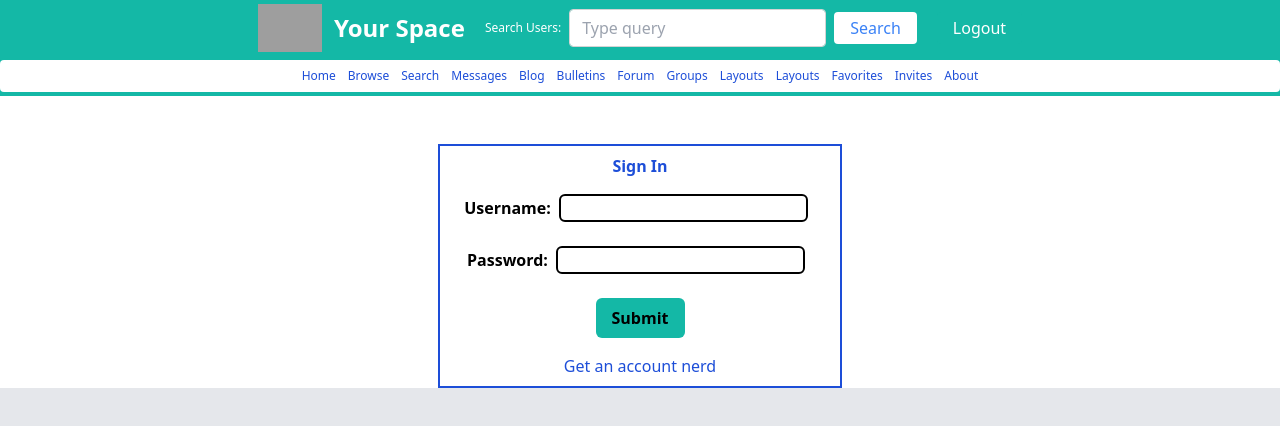
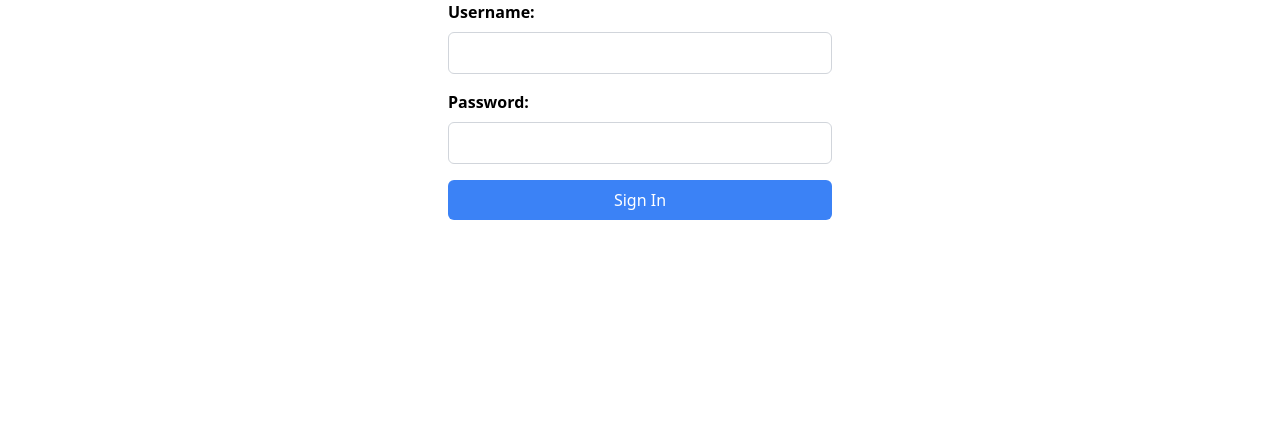
Before and after one commit to Palealmond/YourSpace, a React (Create React App) app in the folder your_space/: page / in a window 1280 px wide. Shown: the top 426 px of the page. Built offline with nearby package versions, Linux system fonts and the light colour scheme; grey boxes are pictures that could not be loaded.

Commit message:
routes working

```diff
--- a/your_space/src/App.jsx
+++ b/your_space/src/App.jsx
@@ -1,28 +1,46 @@
-import "./App.css";
-import React from "react";
-import { Route, Routes } from "react-router-dom";
+
+import React, { createContext , useEffect, useState} from "react";
 import SignIn from "./components/SignIn/SignIn.jsx";
-import SignUp from "./components/SignUp/SignUp.jsx";
 import Profile from "./components/Profile/Profile";
 import Header from "./components/Header/Header";
+import Posts from "./components/Posts/Posts";
 import CreateProfile from "./components/Profile/CreateProfile";
-import Posts from "./components/Posts/Posts";
+import { Routes, Route } from "react-router-dom";
 
 
+
+
+
+const AuthenticationContext = createContext()
+
 function App() {
+  const [isAuthenticated, setIsAuthenticated] = useState(false)
+  const local = localStorage.getItem('TOKEN')
+  const handleSignIn = () => {
+    if (local) {
+      setIsAuthenticated(true)
+    }
+  }
+
+useEffect(() => {
+    handleSignIn()
+  })
   return (
-    <div className="bg-gray-200 h-screen">
-      <div className="max-w-[1080px] max-w-full mx-auto bg-white">
+    <AuthenticationContext.Provider value={isAuthenticated}>{isAuthenticated ? (
+      <>
         <Header />
         <Routes>
-          <Route exact path="/" element={<SignIn />} />
-          <Route path="/signup" exact element={<SignUp />} />
-          <Route path="/profile/:id" exact element={<Profile />} />
+          <Route exact path="/" element={<Profile />} />
           <Route path="/create-profile" exact element={<CreateProfile />} />
           <Route path="/posts" exact element={<Posts />} />
         </Routes>
-      </div>
-    </div>
+      </>
+    ) : (
+      <SignIn onSignIn={handleSignIn} />
+    )}
+
+    </AuthenticationContext.Provider>
+
   );
 }
 
--- a/your_space/src/api/apiConfig.js
+++ b/your_space/src/api/apiConfig.js
@@ -1,11 +1,12 @@
 import axios from 'axios'
 
-const LOCALSTORAGE_KEY = 'token';
+const LOCALSTORAGE_KEY = 'TOKEN';
 
 
 const api = axios.create({
   baseURL: 'https://yourspace.herokuapp.com',
 })
+
 
 
 api.interceptors.request.use(config => {
--- /dev/null
+++ b/your_space/src/api/profile.js
@@ -0,0 +1,6 @@
+import api from './apiConfig'
+
+export async function getProfile(id) {
+  const response = await api.get(`/profiles/${id}`)
+  return response.data
+}
--- a/your_space/src/api/users.js
+++ b/your_space/src/api/users.js
@@ -1,43 +1,26 @@
 import api from "./apiConfig";
 
-export async function getProfile(id) {
-  const response = await api.get(`/profiles/${id}`)
+const LOCALSTORAGE_KEY = 'TOKEN';
+
+export async function signIn(username, password) {
+  const response = await api.post('/api/login/', {username, password})
+
+  if (response.data.token) {
+    localStorage.setItem(LOCALSTORAGE_KEY, response.data.token);
+    return response.data;
+  } else if(response.data.isUser) {
+    return {login: false, message: "User does not exist, please sign up or try again"}
+  } else if (response.data.isPassword) {
+    return {login: false, message: "Password is incorrect, please try again"}
+  }
+}
+
+export function isAuthenticated() {
+  const token = localStorage.getItem(LOCALSTORAGE_KEY);
+  return token !== null;
+}
+
+export async function getProfile(id, body) {
+  const response = await api.patch(`/profiles/${id}`, body)
   return response.data
 }
-
-const LOCALSTORAGE_KEY = 'token';
-const LOCALSTORAGE_ID = 'id';
-const LOCALSTORAGE_USERNAME = 'username';
-
-export async function signin({ username, password }) {
-  const response = await api.post('/api/login/', {
-    username, password
-  })
-
-  console.log("token:" + response.data.token)
-
-  localStorage.setItem(LOCALSTORAGE_ID, response.data.id);
-  localStorage.setItem(LOCALSTORAGE_USERNAME, response.data.username);
-  localStorage.setItem(LOCALSTORAGE_KEY, response.data.token);
-
-  return response.data;
-}
-
-export async function signup(username, password) {
-  const response = await api.post('/create-user/', {
-    username, password
-  })
-
-  localStorage.setItem(LOCALSTORAGE_KEY, response.data);
-
-  return response.data;
-}
-
-export async function isAuthenticated() {
-  console.log(localStorage.getItem("LOCALSTORAGE_KEY"));
-  if (LOCALSTORAGE_KEY) {
-    return true;
-  } else {
-    return false;
-  }
-}
--- a/your_space/src/components/Posts/Posts.jsx
+++ b/your_space/src/components/Posts/Posts.jsx
@@ -1,5 +1,8 @@
 import React from 'react'
-import { Textarea, Input } from "@material-tailwind/react";
+// import { Textarea, Input } from "@material-tailwind/react";
+
+
+
 
 export default function Posts() {
   return (
--- a/your_space/src/components/SignIn/SignIn.jsx
+++ b/your_space/src/components/SignIn/SignIn.jsx
@@ -1,94 +1,35 @@
 import { useState } from 'react';
-import { useNavigate, Link } from 'react-router-dom';
-// import api from '../../api/apiConfig';
-import { signin } from '../../api/users';
+import { signIn } from '../../api/users.js'
 
-const SignIn = () => {
-  const [formData, setFormData] = useState({
-    username: "",
-    password: "",
-  });
+function SignIn({ onSignIn }) {
+  const [username, setUsername] = useState('');
+  const [password, setPassword] = useState('');
+  console.log(onSignIn)
+  const handleSubmit = async (e) => {
+    e.preventDefault();
+    const res = await signIn(username, password);
+    if (res.login) {
+      onSignIn(res.user);
+      console.log(onSignIn);
+    } else {
+      onSignIn(res.message);
 
-  // useEffect(() => {
-  //   if (auth.user) {
-  //     navigate(`/profile/${response.data.userId}`);
-  //   }
-  // }, [auth])
-
-  const navigate = useNavigate();
-
-  const handleInputChange = (event) => {
-    const { name, value } = event.target;
-    setFormData({ ...formData, [name]: value });
-  };
-
-
-
-
-  const handleFormSubmit = async (event) => {
-    event.preventDefault();
-    try {
-      const response = await signin(formData);
-      console.log(response);
-      if (response.data) {
-        // Get user profile data, then go to pages
-        if (response.data.hasProfile) {
-          console.log("Going to your profile");
-          navigate(`/profile/${response.data.userId}`); // include userId in URL
-        } else {
-          console.log("Need to make create-profile?");
-          navigate("/create-profile/");
-        }
-      }
-    } catch (error) {
-      console.error(error);
     }
   };
 
   return (
-    <div className="w-full h-full flex justify-center mt-12">
-      <div className="w-7/8 max-w-md h-1/3 border-2 border-blue-700 flex flex-col justify-center items-center gap-4 p-2">
-        <h2 className="font-extrabold text-blue-700">Sign In</h2>
-        <form
-          className="font-bold flex flex-col items-center px-2 mx-2"
-          onSubmit={handleFormSubmit}
-        >
-          <label>
-            Username:
-            <input
-              className="border-2 border-black mx-2 rounded-md"
-              type="text"
-              name="username"
-              value={formData.username}
-              onChange={handleInputChange}
-            />
-          </label>
-          <br />
-          <label>
-            Password:
-            <input
-              className="border-2 border-black mx-2 rounded-md"
-              type="password"
-              name="password"
-              value={formData.password}
-              onChange={handleInputChange}
-            />
-          </label>
-          <br />
-          <div className="w-full text-center">
-            <button className="bg-teal-500 rounded-md py-2 px-4" type="submit">
-              Submit
-            </button>
-          </div>
-        </form>
-        <span>
-          <Link className="text-blue-700" to="/SignUp">
-            Get an account nerd
-          </Link>
-        </span>
+    <form onSubmit={handleSubmit} className="max-w-sm mx-auto">
+      <div className="mb-4">
+        <label htmlFor="username" className="block mb-2 font-semibold">Username:</label>
+        <input type="text" id="username" value={username} onChange={(e) => setUsername(e.target.value)} className="w-full px-4 py-2 border border-gray-300 rounded-md" />
       </div>
-    </div>
+      <div className="mb-4">
+        <label htmlFor="password" className="block mb-2 font-semibold">Password:</label>
+        <input type="password" id="password" value={password} onChange={(e) => setPassword(e.target.value)} className="w-full px-4 py-2 border border-gray-300 rounded-md" />
+      </div>
+      <button type="submit" className="w-full py-2 px-4 text-white bg-blue-500 rounded-md hover:bg-blue-600">Sign In</button>
+    </form>
   );
-};
+}
 
 export default SignIn;
```
Also changed, not shown: 1 other file (tests, documents, lock files or other folders).
